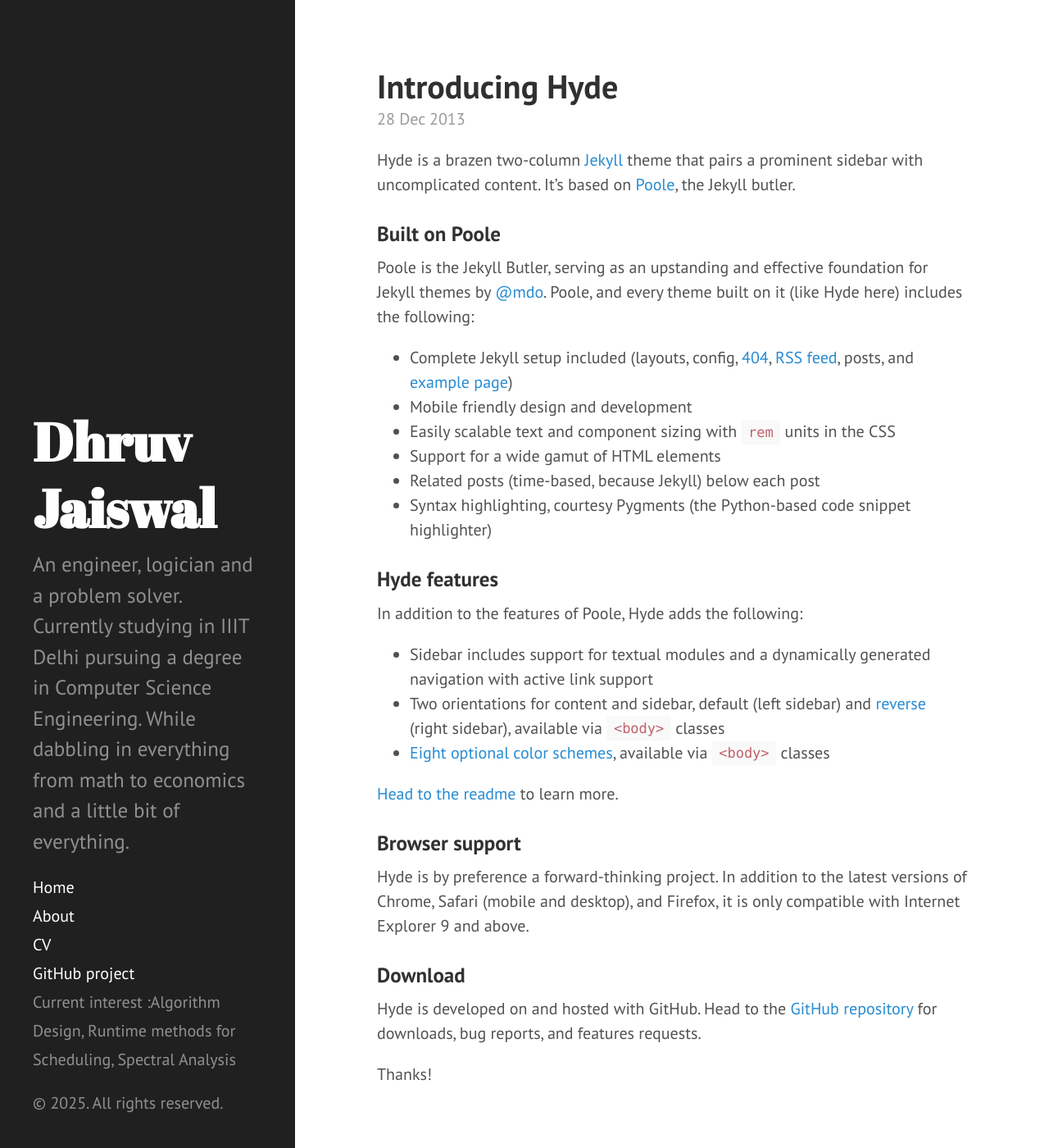
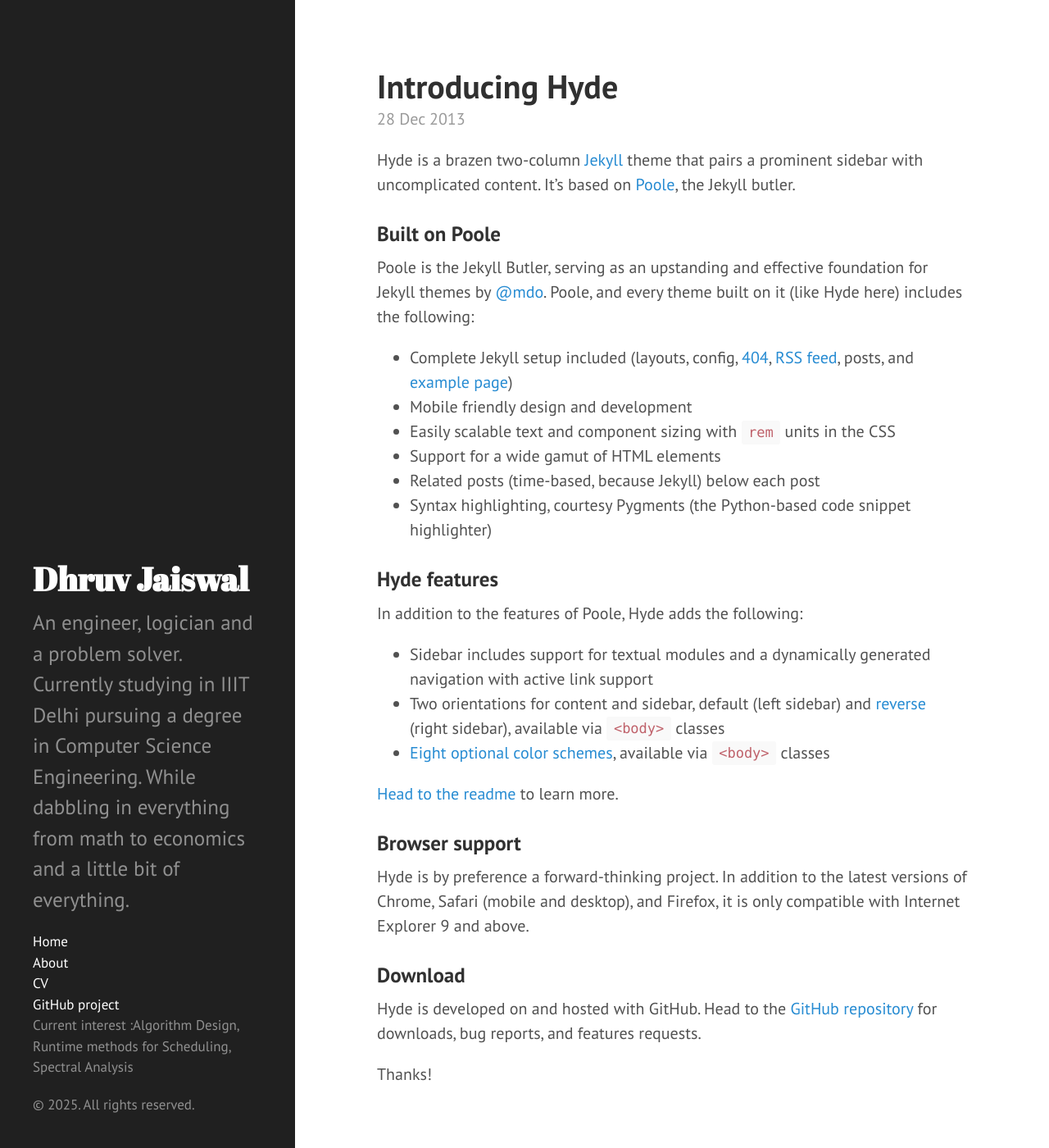
Before and after one commit to CobaltIII/CobaltIII.github.io, a Jekyll site: the page built from index.html, in a window 1280 px wide and 1400 px high. Shown: the whole window at 82% size. Built offline with Jekyll 4.4.1, drawn with Linux system fonts in a browser that asks for light colours; Markdown is read by kramdown in place of the engine named in the settings; the list of posts is cut into pages by our own code.

Commit message:
Update hyde.css

```diff
--- a/public/css/hyde.css
+++ b/public/css/hyde.css
@@ -55,7 +55,8 @@ html {
 
 .sidebar {
   text-align: center;
-  padding: 2rem 1rem;
+  padding: 1.9rem 0.9rem;
+  font-size: 0.85rem;
   color: rgba(255,255,255,.5);
   background-color: #202020;
 }
@@ -80,7 +81,7 @@ html {
   color: #fff;
   margin-top: 0;
   font-family: "Abril Fatface", serif;
-  font-size: 3.25rem;
+  font-size: 2rem;
 }
 
 /* Sidebar nav */
@@ -89,7 +90,7 @@ html {
 }
 .sidebar-nav-item {
   display: block;
-  line-height: 1.75;
+  line-height: 1.5;
 }
 a.sidebar-nav-item:hover,
 a.sidebar-nav-item:focus {
```
